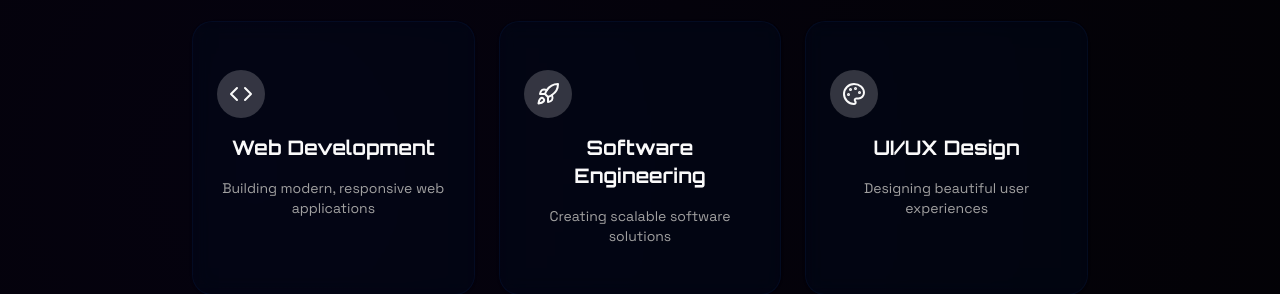
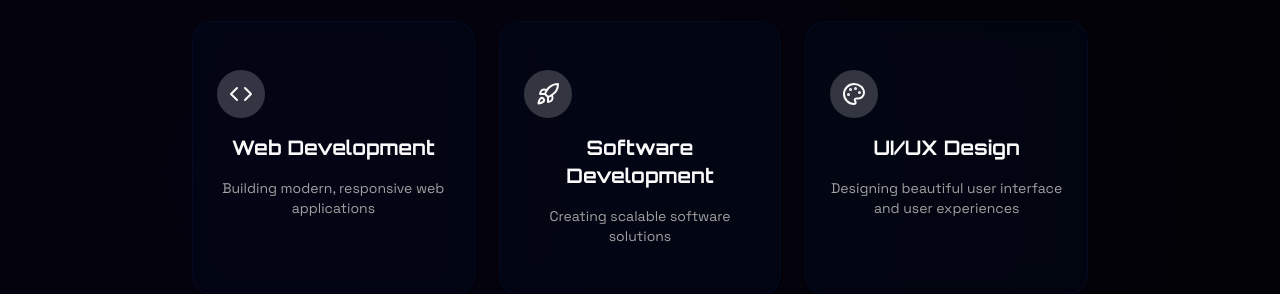
Before and after one commit to gauzamf22/gauzadev, a Next.js app: page / in a window 1280 px wide. Shown: the part 1100-1394 px from the top of the page. Built offline with nearby package versions, Linux system fonts and the light colour scheme; no server answers; the database is empty.

Commit message:
Update titles and descriptions in service cards

```diff
--- a/app/page.tsx
+++ b/app/page.tsx
@@ -77,8 +77,8 @@ export default async function Page() {
               <div className="grid grid-cols-1 md:grid-cols-3 gap-6 mt-12">
                 {[
                   { icon: Code, title: "Web Development", desc: "Building modern, responsive web applications" },
-                  { icon: Rocket, title: "Software Engineering", desc: "Creating scalable software solutions" },
-                  { icon: Palette, title: "UI/UX Design", desc: "Designing beautiful user experiences" },
+                  { icon: Rocket, title: "Software Development", desc: "Creating scalable software solutions" },
+                  { icon: Palette, title: "UI/UX Design", desc: "Designing beautiful user interface and user experiences" },
                 ].map((item, index) => (
                   <Card key={index} className="glass group hover:scale-105 transition-all cursor-pointer">
                     <CardContent className="p-6 space-y-4">
```
